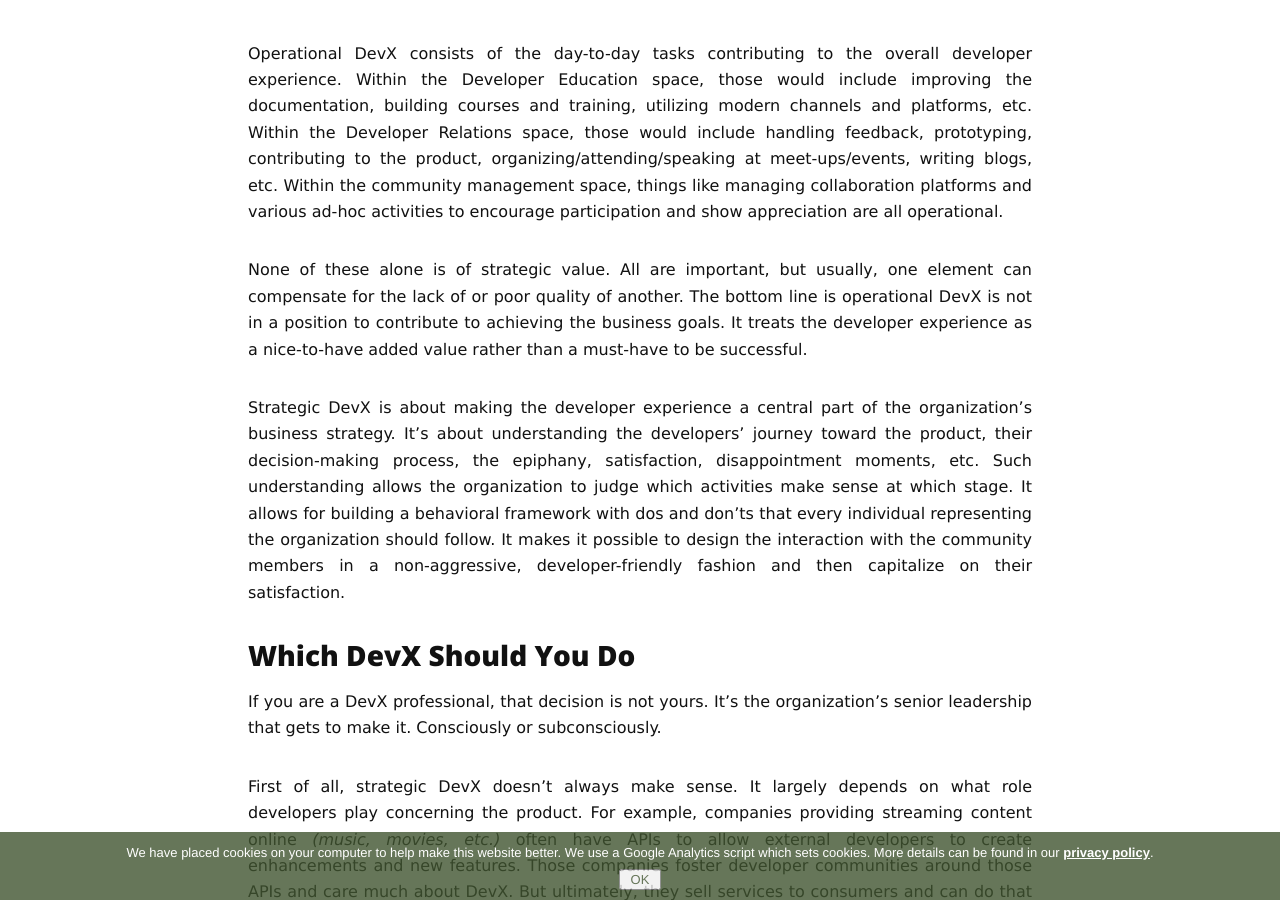
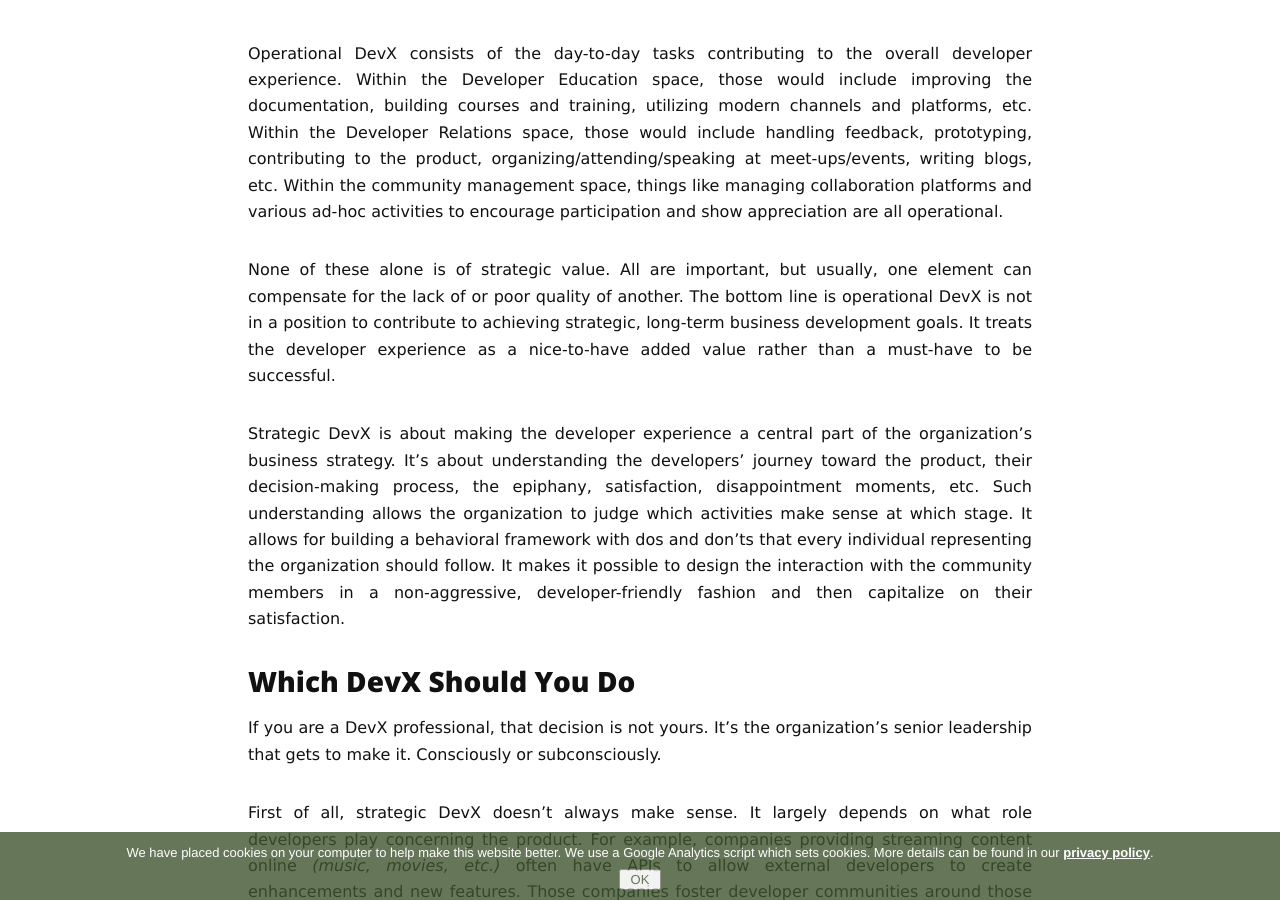
Before and after one commit to azzazzel/azzazzel.github.io, a Jekyll site: the page built from _posts/2022-10-23-operational_vs_strategic_devx.md, in a window 1280 px wide and 900 px high, scrolled down 899 px. Built offline with Jekyll 4.4.1, drawn with Linux system fonts in a browser that asks for light colours; nearby versions of some CDN libraries; comment, search, counter and statistics services are not loaded.

Commit message:
minor but important clarification in the latest post

```diff
--- a/_posts/2022-10-23-operational_vs_strategic_devx.md
+++ b/_posts/2022-10-23-operational_vs_strategic_devx.md
@@ -14,7 +14,7 @@ There are many ways to slice and dice the DevX problem space and group the indiv
 
 Operational DevX consists of the day-to-day tasks contributing to the overall developer experience. Within the Developer Education space, those would include improving the documentation, building courses and training, utilizing modern channels and platforms, etc. Within the Developer Relations space, those would include handling feedback, prototyping, contributing to the product, organizing/attending/speaking at meet-ups/events, writing blogs, etc. Within the community management space, things like managing collaboration platforms and various ad-hoc activities to encourage participation and show appreciation are all operational.
 
-None of these alone is of strategic value. All are important, but usually, one element can compensate for the lack of or poor quality of another. The bottom line is operational DevX is not in a position to contribute to achieving the business goals. It treats the developer experience as a nice-to-have added value rather than a must-have to be successful.
+None of these alone is of strategic value. All are important, but usually, one element can compensate for the lack of or poor quality of another. The bottom line is operational DevX is not in a position to contribute to achieving strategic, long-term business development goals. It treats the developer experience as a nice-to-have added value rather than a must-have to be successful.
 
 Strategic DevX is about making the developer experience a central part of the organization's business strategy. It's about understanding the developers' journey toward the product, their decision-making process, the epiphany, satisfaction, disappointment moments, etc. Such understanding allows the organization to judge which activities make sense at which stage. It allows for building a behavioral framework with dos and don'ts that every individual representing the organization should follow. It makes it possible to design the interaction with the community members in a non-aggressive, developer-friendly fashion and then capitalize on their satisfaction.
 
```
